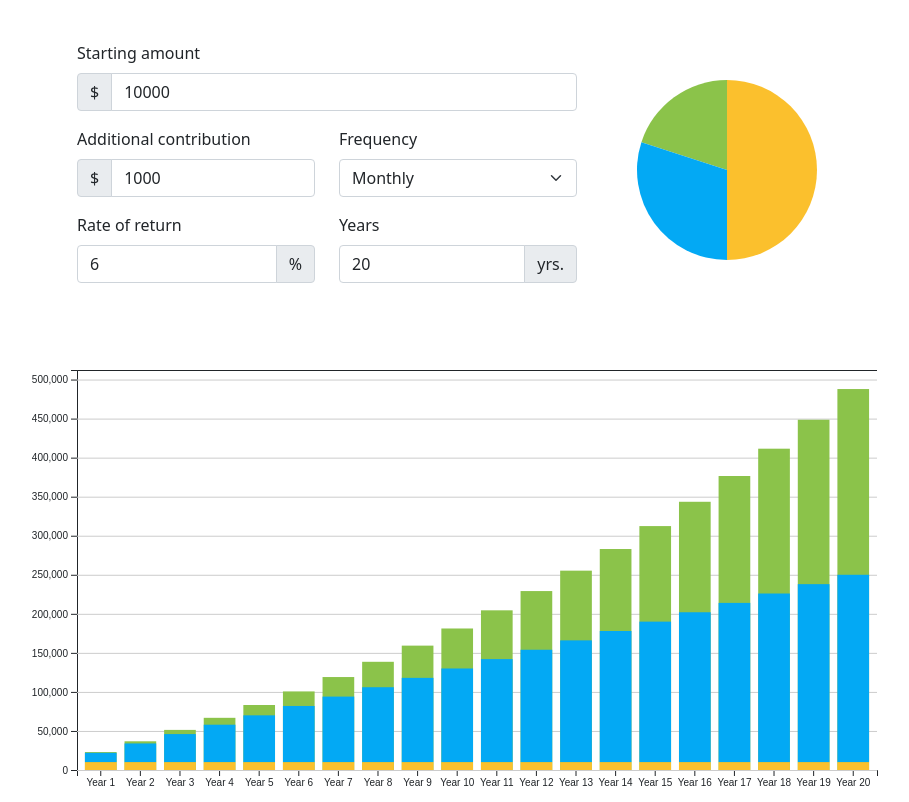
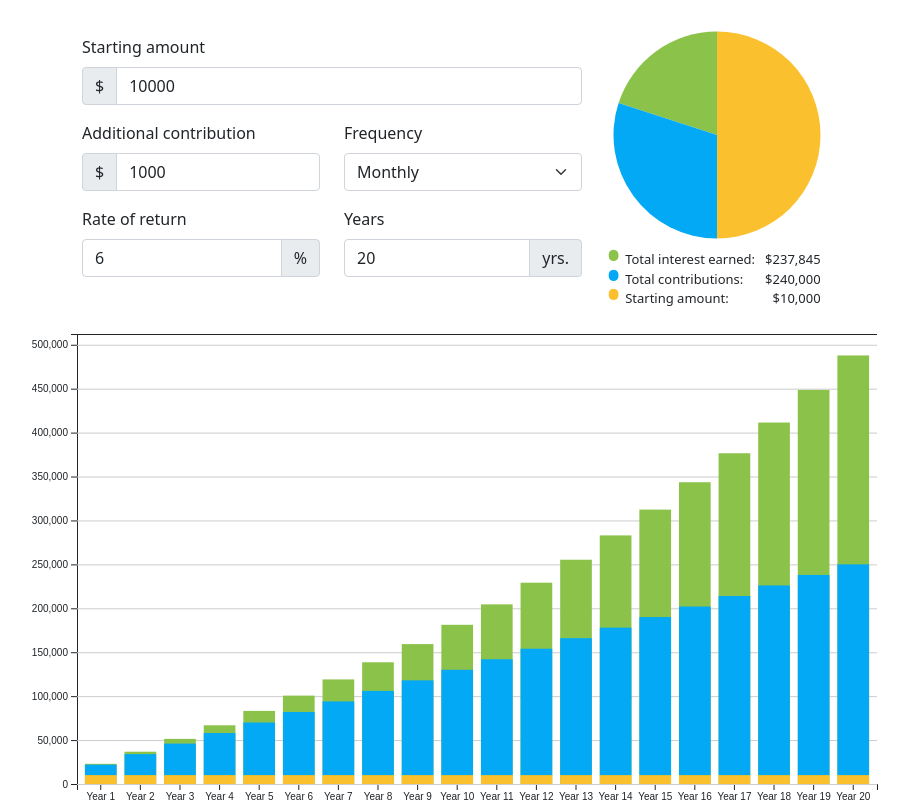
Before and after one commit to boros-csaba/investment-calulator, a React (Create React App) app: page / in a window 1280 px wide. Shown: the top 802 px of the page, without its empty margins (163-1072 px from the left). Built offline with nearby package versions, Linux system fonts and the light colour scheme.

Commit message:
Design tweaks

```diff
--- a/src/app.scss
+++ b/src/app.scss
@@ -4,5 +4,4 @@
     flex-wrap: wrap;
     align-items: center;
     justify-content: center;
-    margin-top: 20px;
 }
--- a/src/components/bar-chart/bar-chart-component.scss
+++ b/src/components/bar-chart/bar-chart-component.scss
@@ -1,6 +1,7 @@
 .bar-chart-container {
     max-width: 1000px;
     width: 100%;
+    margin-top: 5px;
 }
 
 #bar-chart-tooltip {
--- a/src/components/bar-chart/bar-chart.component.jsx
+++ b/src/components/bar-chart/bar-chart.component.jsx
@@ -7,14 +7,14 @@ const BarChart = ({data}) => {
 
     useEffect(() => {
         const width = 800;
-        const height = 400;
+        const height = 450;
 
         const svg = d3.select('#bar-chart');
         svg.style('display', 'block')
             .style('margin', 'auto')
         svg.selectAll('*').remove();
         const chart = svg.append('g')
-            .attr('transform', 'translate(100, 50)');
+            .attr('transform', 'translate(100, 0)');
 
         const yScale = d3.scaleLinear()
             .range([height, 0])
--- a/src/components/pie-chart/pie-chart.component.jsx
+++ b/src/components/pie-chart/pie-chart.component.jsx
@@ -4,6 +4,7 @@ import * as d3 from 'd3'
 import './pie-chart.component.scss'
 
 const PieChart = ({ data }) => {
+    const lastYearData = data[data.length - 1];
 
     useEffect(() => {
         const percentages = [
@@ -31,8 +32,8 @@ const PieChart = ({ data }) => {
         svg.selectAll('*').remove();
         const width = svg.attr('width');
         const height = svg.attr('height');
-        const radius = width * 0.3;
-        const hoverRadius = width * 0.32;
+        const radius = width * 0.45;
+        const hoverRadius = width * 0.5;
 
         var g = svg.append('g')
             .attr('transform', `translate(${width / 2},${height / 2})`);
@@ -74,7 +75,19 @@ const PieChart = ({ data }) => {
                 <span className="pie-chart-tooltip-label">Start amount</span><br />
                 <b className="pie-chart-tooltip-value">$12345</b>
             </div>
-            <svg id="pie-chart" width="300" height="300"></svg>
+            <svg id="pie-chart" width="230" height="230"></svg>
+            <div className="pie-chart-details">
+                <div className="pie-chart-details-labels">
+                    <div className="total-interest">Total interest earned: </div>
+                    <div className="total-contributions">Total contributions: </div>
+                    <div className="starting-amount">Starting amount: </div>
+                </div>
+                <div className="pie-chart-details-values">
+                    <div className="total-interest-value">${(+lastYearData.totalInterestEarned.toFixed(0)).toLocaleString()}</div>
+                    <div className="total-contributions-value">${(+lastYearData.totalContribution.toFixed(0)).toLocaleString()}</div>
+                    <div className="starting-amount-value">${(+data[0].startAmount.toFixed(0)).toLocaleString()}</div>
+                </div>
+            </div>
         </div>
     )
 }
--- a/src/components/pie-chart/pie-chart.component.scss
+++ b/src/components/pie-chart/pie-chart.component.scss
@@ -1,5 +1,5 @@
-.bar-chart-container {
-
+.pie-chart-container {
+    padding: 20px;
 }
 
 .pie-chart-tooltip {
@@ -12,3 +12,44 @@
     border-radius: 5px;
     font-size: 13px;
 }
+
+.pie-chart-details {
+    font-size: 13px;
+    min-width: 250px;
+
+    .pie-chart-details-labels {
+        float: left;
+
+        div {
+            display: flex;
+            align-items: center;
+
+            &::before {
+                content: "\2022";
+                font-weight: bold;
+                font-size: 35px;
+                height: 20px;
+                display: inline-block;
+                margin: -34px 5px 5px 5px;
+            }
+
+            &.total-interest::before {
+                color: #8bc34a;
+            }
+
+            &.total-contributions::before {
+                color: #03a9f4;
+            }
+
+            &.starting-amount::before {
+                color: #fbc02d;
+            }
+        }
+    }
+
+    .pie-chart-details-values {
+        margin-left: 10px;
+        float: left;
+        text-align: right;
+    }
+}
```
